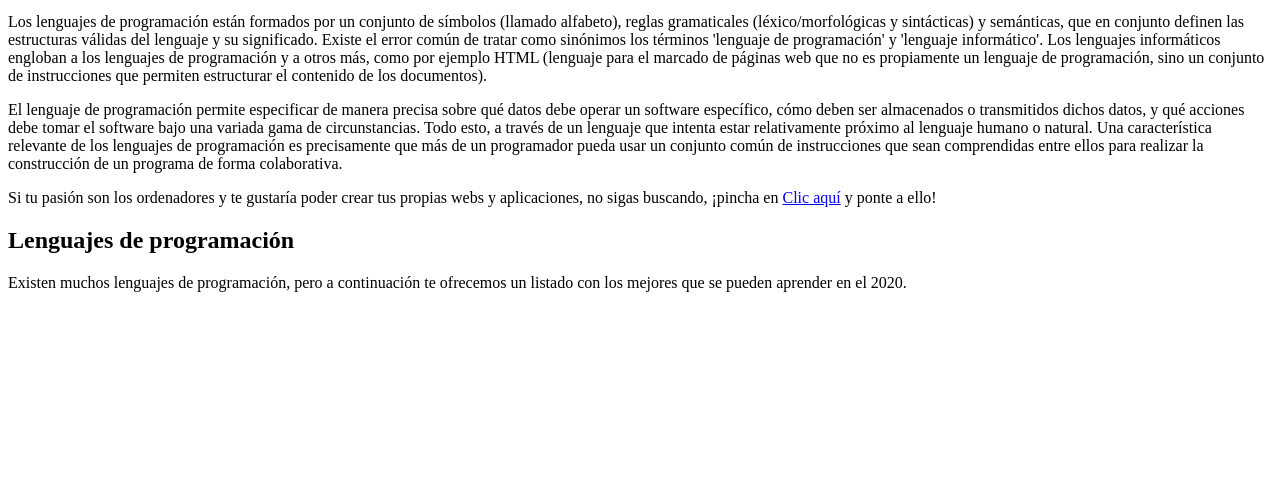
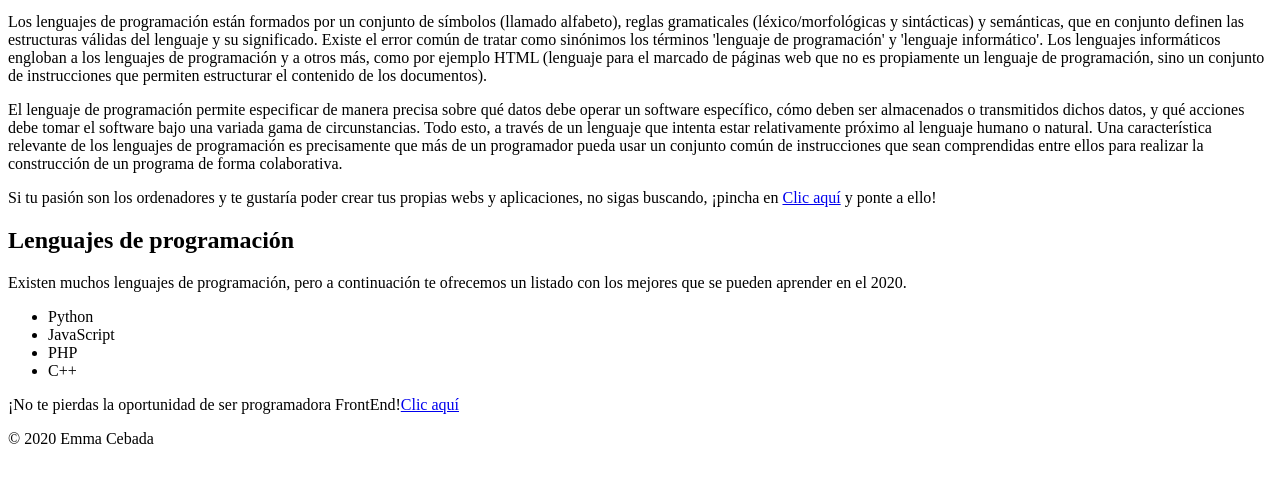
Before and after one commit to Emma-cebada/ejercicios-de-adalab, a plain HTML site: page modulo-1-leccion-02-ejercicio-2/index.html in a window 1280 px wide. Shown: the part 137-620 px from the top of the page. Drawn offline with Linux system fonts and the light colour scheme.

Commit message:
Mi página clásica terminada

```diff
--- a/modulo-1-leccion-02-ejercicio-2/index.html
+++ b/modulo-1-leccion-02-ejercicio-2/index.html
@@ -20,6 +20,17 @@
 
     <p>Existen muchos lenguajes de programación, pero a continuación te ofrecemos un listado con los mejores que se pueden aprender en el 2020.</p>
 
+    <ul>
+        <li>Python</li>
+        <li>JavaScript</li>
+        <li>PHP</li>
+        <li>C++</li>
+    </ul>
+
+    <p>¡No te pierdas la oportunidad de ser programadora FrontEnd!<a href="http://www.adalab.es" target="_blank">Clic aquí</a></p>
+
+    <footer>&copy; 2020 Emma Cebada</footer>
+
 
 </body>
 </html>
```
